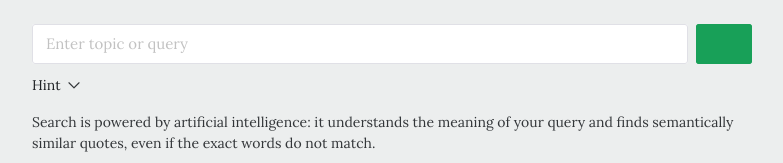
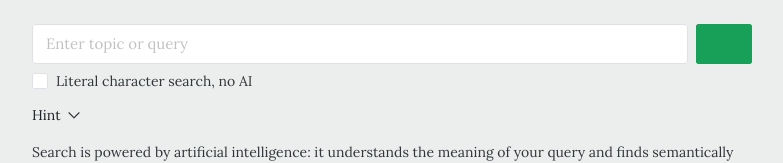
Before and after one commit to Vladikur/quotes-frontend, a Vue app: page / in a window 1280 px wide. Shown: the part 258-421 px from the top of the page, without its empty margins (248-1031 px from the left). Built offline with nearby package versions, Linux system fonts and the light colour scheme; no server answers; some icons are missing.

Commit message:
add strict search

```diff
--- a/api/quotes.js
+++ b/api/quotes.js
@@ -1,6 +1,6 @@
 import axios from 'axios';
 import { useAuthStore } from '@/stores/auth.js';
-// import router from '@/router';
+import router from '@/router';
 
 const api = axios.create({
   baseURL: import.meta.env.PROD ? '/api' : 'http://localhost:3000/api',
@@ -15,17 +15,17 @@ api.interceptors.request.use((config) => {
   return config;
 });
 
-// api.interceptors.response.use(
-//   (res) => res,
-//   (err) => {
-//     if (err.response?.status === 401) {
-//       const auth = useAuthStore()
-//       auth.logout()
-//       router.push('/login')
-//     }
-//     return Promise.reject(err)
-//   }
-// )
+api.interceptors.response.use(
+  (res) => res,
+  (err) => {
+    if (err.response?.status === 401) {
+      const auth = useAuthStore()
+      auth.logout()
+      router.push('/login')
+    }
+    return Promise.reject(err)
+  }
+)
 
 /**
  * Поиск цитат
--- a/src/i18n/en.js
+++ b/src/i18n/en.js
@@ -2,6 +2,7 @@ export default {
   searchQuotes: {
     title: 'Search Quotes',
     placeholder: 'Enter topic or query',
+    strictSearch: 'Literal character search, no AI',
     total: 'Quotes found:',
     hintTitle: 'Hint',
     hintText1: 'Search is powered by artificial intelligence: it understands the meaning of your query and finds semantically similar quotes, even if the exact words do not match.',
--- a/src/i18n/ru.js
+++ b/src/i18n/ru.js
@@ -2,6 +2,7 @@ export default {
   searchQuotes: {
     title: 'Поиск цитат',
     placeholder: 'Введите тему запроса',
+    strictSearch: 'Поиск строго по символам, без ИИ',
     total: 'Найдено цитат:',
     hintTitle: 'Подсказка',
     hintText1: 'Поиск работает на основе искусственного интеллекта: он определяет смысл запроса и подбирает близкие по значению цитаты, даже если слова не совпадают дословно.',
--- a/src/pages/QuoteSearch.vue
+++ b/src/pages/QuoteSearch.vue
@@ -1,5 +1,5 @@
 <script setup>
-import { ref, onMounted, nextTick } from 'vue'
+import { ref, onMounted, nextTick, watch} from 'vue'
 import {
   NInput,
   NSpin,
@@ -29,6 +29,7 @@ const page = ref(1)
 const pageSize = ref(20)
 const searchId = ref(null)
 const isDevMode = ref(false)
+const isStrictSearch = ref(false)
 const expandedNames = ref([])
 const lang = ref('')
 
@@ -53,6 +54,7 @@ async function loadQuotes() {
       limit: pageSize.value,
       searchId: searchId.value ? searchId.value : null,
       search: search.value ? search.value : null,
+      strict: isStrictSearch.value,
     }
 
     const res = await getQuotes(data)
@@ -116,6 +118,11 @@ async function onPageChange(newPage) {
   await nextTick()
   scrollToTop()
 }
+
+watch(isStrictSearch, () => {
+  page.value = 1
+  searchId.value = null
+})
 </script>
 
 <template>
@@ -139,6 +146,12 @@ async function onPageChange(newPage) {
           <SearchOutlined />
         </NIcon>
       </NButton>
+    </div>
+
+    <div class="search-options">
+      <NCheckbox v-model:checked="isStrictSearch" @update:checked="onSearch">
+        {{ $t('searchQuotes.strictSearch') }}
+      </NCheckbox>
     </div>
 
     <div v-if="auth.role === 'editor' || isDevMode">
@@ -202,12 +215,16 @@ async function onPageChange(newPage) {
   display: flex;
   align-items: center;
   gap: 8px;
-  margin-bottom: 10px;
+  margin-bottom: 4px;
 
   &__input {
     width: 100%;
   }
 }
+
+ .search-options {
+   margin-bottom: 10px;
+ }
 
 .search-count-container {
   display: flex;
```
